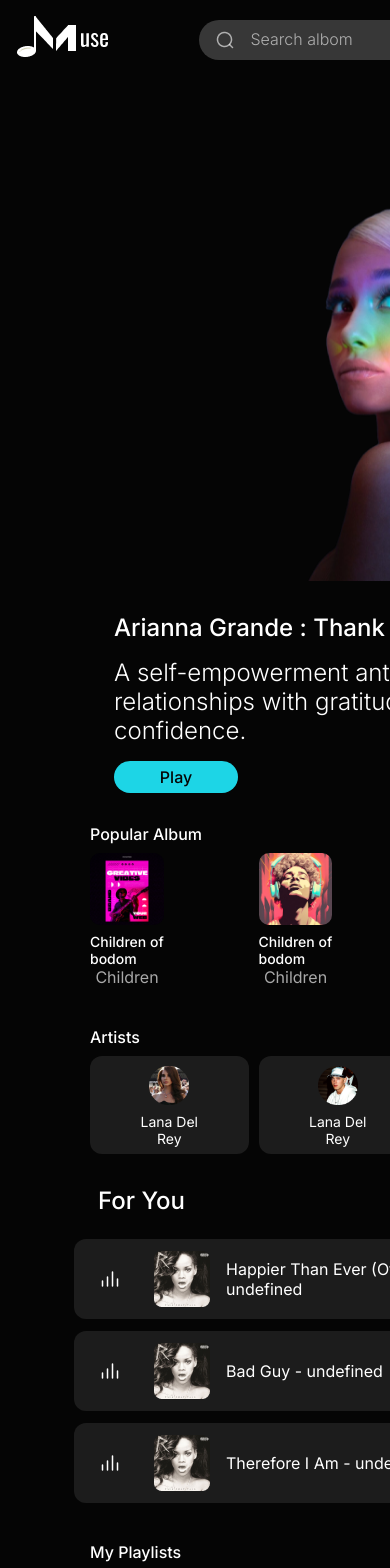
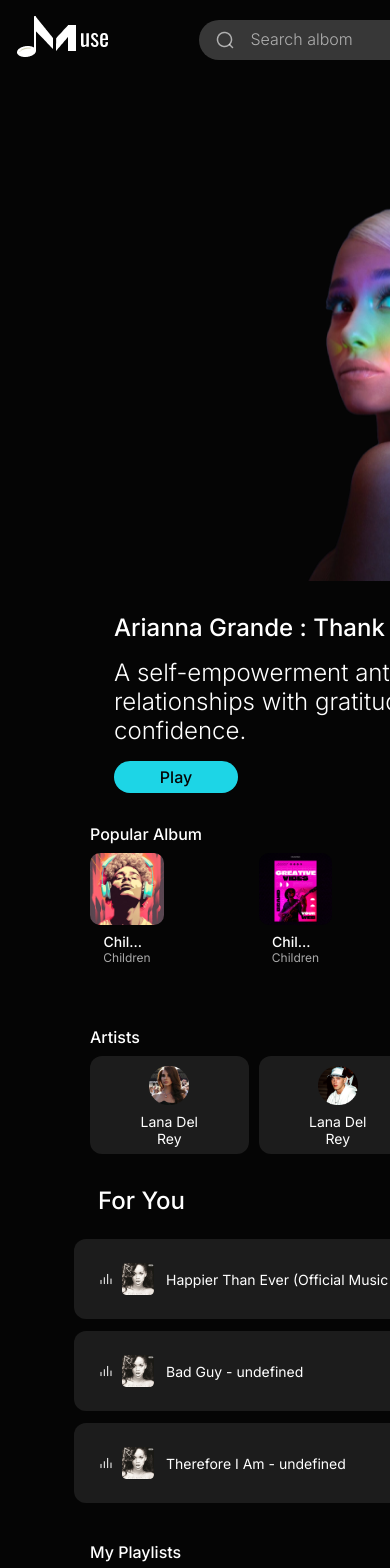
Before and after one commit to nikushabitskinashvili/muse, a Next.js app: page / in a window 390 px wide. Shown: the top 1568 px of the page. Built offline with nearby package versions, Linux system fonts and the light colour scheme.

Commit message:
feat: create album page

```diff
--- a/app/(authorised)/albums/[id]/page.module.scss
+++ b/app/(authorised)/albums/[id]/page.module.scss
@@ -2,6 +2,7 @@
 .main{
     background-color: black;
     width: 100%;
+    padding: 32px 24px 0 24px;
 }
 
 .albumDetails{
@@ -10,5 +11,10 @@
     max-width: 1176px;
     margin: 0 auto;
     gap: 32px;
-    padding: 0 24px;
 }
+
+@media screen and (max-width: 767px) {
+    .albumDetails{
+        gap: 16px;
+    }
+}
--- a/app/(authorised)/albums/page.module.scss
+++ b/app/(authorised)/albums/page.module.scss
@@ -4,7 +4,7 @@
     width: 100%;
     background-color: black;
     min-height: 100vh;
-    padding: 24px 0 24px 16px;
+    padding: 24px;
 }
 
 .mainWrapper {
@@ -14,7 +14,6 @@
     flex-direction: column;
     gap: 32px;
     margin: 0 auto;
-    padding: 0 24px;
 }
 
 .albumTxt span {
@@ -31,9 +30,10 @@
     flex-wrap: wrap;
 }
 
-@media screen and (max-width: 1024px) and (min-width: 768px) {
+@media screen and (max-width: 1024px) {
     .container{
      gap: 24px 20px;
+     overflow-y: scroll;
     }
  }
 
@@ -42,5 +42,8 @@
    .container{
     gap: 20px 16px;
     overflow-y: scroll;
+    width: 100%;
    }
+
+
 }
--- a/app/components/AlbumCard/AlbumCard.module.scss
+++ b/app/components/AlbumCard/AlbumCard.module.scss
@@ -3,12 +3,9 @@
 .albumCard {
   display: flex;
   flex-direction: column;
+  width: 176px;
   align-items: center;
-  max-width: 150px;
-  min-height: 229px;
   gap: 16px;
-  width: 100%;
-  height: 229px;
 }
 
 .albumName {
@@ -39,12 +36,9 @@
 }
 
 
-@media screen and (max-width: 1024px) and (min-width: 768px) {
-  .albumCard {
-    max-width: 159px;
-    min-width: 74px;
-    min-height: 122px;
-    max-height: 222px;
+@media screen and (max-width: 1024px) {
+  .albumCard{
+    max-width: 146px;
   }
 }
 
@@ -52,14 +46,18 @@
 @media only screen and (max-width: 767px) {
   .albumTitle {
     font-size: 14px;
+    max-width: 47px;
+    text-wrap: nowrap;
+    overflow: hidden;
+    text-overflow: ellipsis;
+  }
+
+  .artistName{
+    font-size: 12px;
   }
 
   .albumCard {
+    width: 74px;
     gap: 8px;
-    width: 74px;
-    height: 98px;
-    min-height: 98px;
-    max-width: 74px;
-    min-width: 1px;
   }
 }
--- a/app/components/AlbumHero/AlbumHero.module.scss
+++ b/app/components/AlbumHero/AlbumHero.module.scss
@@ -5,7 +5,6 @@
   display: flex;
   flex-direction: column;
   gap: 32px;
-  background: #050505;
 }
 
 .main {
@@ -16,7 +15,6 @@
 
 .h2 {
   color: #FFF;
-  font-family: Inter;
   font-size: 24px;
   font-style: normal;
   font-weight: 500;
@@ -30,7 +28,7 @@
   object-fit: cover;
 }
 
-.about {
+.aboutWrapper {
   display: flex;
   flex-direction: column;
   gap: 32px;
@@ -84,60 +82,88 @@
   line-height: normal;
 }
 
-// @media only screen and (max-width: 1023px) {
-//   .container {
-//     max-width: 600px;
-//     height: 338px;
-//     gap: 24px;
-//   }
+.images{
+  display: none;
+}
 
-//   .main {
-//     gap: 24px;
-//   }
+.buttons button{
+  width: 150px;
+}
 
-//   .h2 {
-//     font-size: 20px;
-//   }
+@media  screen and (max-width: 1024px) {
+  .container {
+    gap: 24px;
+  }
 
-//   .img {
-//     width: 264px;
-//     height: 290px;
-//   }
+  .main {
+    gap: 24px;
+  }
 
-//   .total {
-//     font-size: 16px;
-//   }
-// }
+  .h2 {
+    font-size: 20px;
+  }
 
-// @media only screen and (max-width: 767px) {
-//   .container {
-//     height: 480px;
-//     max-width: 343px;
-//   }
+  .img {
+    width: 264px;
+    height: 290px;
+  }
 
-//   .h2{
-//     font-size: 16px;
-//   }
+  .total {
+    font-size: 16px;
+  }
+}
 
-//   .h3{
-//     font-size: 14px;
-//   }
+@media screen and (max-width: 767px) {
+  .container {
+    max-width: 767px;
+    height: 100%;
+    width: 100%;
+  }
 
-//   .total{
-//     font-size: 12px;
-//   }
+  .h2{
+    font-size: 16px;
+  }
 
-//   .main {
-//     flex-direction: column;
-//     gap: 16px;
-//     align-items: flex-start;
-//     justify-content: center;
-//   }
+  .h3{
+    font-size: 14px;
+  }
 
-//   .img{
-//     width: 100%;
-//     height: 190px;
-//     align-items: flex-start;
-//     justify-content: center;
-//   }
-// }
+  .total{
+    font-size: 12px;
+  }
+
+  .main {
+    flex-direction: column;
+    gap: 16px;
+    align-items: flex-start;
+    justify-content: center;
+  }
+
+  .img{
+    align-items: flex-start;
+    justify-content: center;
+    width: 100%;
+  }
+
+  .buttons{
+    display: none;
+  }
+
+  .aboutWrapper{
+    gap: 8px;
+  }
+
+  .images{
+    display: block;
+    display: flex;
+    align-items: center;
+    gap: 8px;
+  }
+
+  .about{
+    display: flex;
+    align-items: center;
+    justify-content: space-between;
+    width: 100%;
+  }
+}
--- a/app/components/PlaylistItem/PlaylistItem.module.scss
+++ b/app/components/PlaylistItem/PlaylistItem.module.scss
@@ -3,14 +3,14 @@
   max-width: 1176px;
   width: 100%;
   height: 80px;
-  padding: 12px 24px;
+  padding: 0 24px;
   justify-content: space-between;
   align-items: center;
   border-radius: 12px;
   background: #1C1C1C;
 }
 
-.active{
+.active {
   background-color: #4A4A4A;
 }
 
@@ -51,7 +51,6 @@
 
 .text {
   color: #FFF;
-  font-family: Inter;
   font-size: 16px;
   font-style: normal;
   font-weight: 400;
@@ -80,74 +79,64 @@
 }
 
 
-// @media only screen and (max-width: 1023px) {
+@media screen and (max-width: 1024px) {
 
-//   .playlistItem {
-//     max-width: 696px;
-//   }
 
-//   .leftSection {
-//     gap: 20px;
-//   }
 
-//   .text {
-//     max-width: 235px;
-//     overflow: hidden;
-//     text-overflow: ellipsis;
-//     text-wrap: nowrap;
-//   }
+  .leftSection {
+    gap: 20px;
+  }
 
-//   .imageSection {
-//     gap: 16px;
-//   }
+  .text {
+    max-width: 235px;
+    overflow: hidden;
+    text-overflow: ellipsis;
+    text-wrap: nowrap;
+  }
 
-//   .rightSection {
-//     gap: 16px;
-//   }
+  .imageSection {
+    gap: 16px;
+  }
 
-//   .time {
-//     gap: 8px;
-//   }
-// }
+  .rightSection {
+    gap: 16px;
+  }
 
-// @media only screen and (max-width: 767px) {
+}
 
-//   .playlistItem {
-//     min-width: 343px;
-//     max-height: 40px;
-//   }
+@media screen and (max-width: 767px) {
 
-//   .icon {
-//     width: 16px;
-//     height: 16px;
-//   }
+  .icon {
+    width: 16px;
+    height: 16px;
+  }
 
-//   .image {
-//     width: 32px;
-//     height: 32px;
-//   }
+  .image {
+    width: 32px;
+    height: 32px;
+  }
 
-//   .leftSection {
-//     gap: 12px;
-//   }
+  .leftSection {
+    gap: 12px;
+  }
 
-//   .text {
-//     font-size: 14px;
-//     max-width: 108px;
-//     text-wrap: nowrap;
-//     overflow: hidden;
-//     text-overflow: ellipsis;
-//   }
+  .text {
+    font-size: 14px;
+    max-width: 246px;
+    text-wrap: nowrap;
+    overflow: hidden;
+    text-overflow: ellipsis;
+  }
 
-//   .imageSection {
-//     gap: 8px;
-//   }
+  .imageSection {
+    gap: 8px;
+  }
 
-//   .time {
-//     display: none;
-//   }
+  .time {
+    display: none;
+  }
 
-//   .heart {
-//     display: none;
-//   }
-// }
+  .heart {
+    display: none;
+  }
+}
--- a/app/components/musicWrapper/musicWrapper.module.scss
+++ b/app/components/musicWrapper/musicWrapper.module.scss
@@ -1,10 +1,10 @@
 .list{
-  //padding: 0 24px;
   display: flex;
   width: 100%;
   flex-direction: column;
   align-items: center;
   gap: 12px;
+  padding: 0 24px;
 }
 
 .active{
--- a/app/data/CarouselData.ts
+++ b/app/data/CarouselData.ts
@@ -19,53 +19,104 @@
 
 export const popularAlbum:PopularAlbum[] = [
     {
+        id:0,
+        img:'/images/1.png',
+        title:"Children of bodom",
+        subTitle:"Children",
+        total:5000
+    },
+    {
         id:1,
         img:'/images/2.png',
         title:"Children of bodom",
         subTitle:"Children",
+        total:5000
     },
     {
         id:2,
+        img:'/images/3.png',
+        title:"Children of bodom",
+        subTitle:"Children",
+        total:5000
+    },
+    {
+        id:3,
+        img:'/images/4.png',
+        title:"Children of bodom",
+        subTitle:"Children",
+        total:5000
+    },
+    {
+        id:4,
         img:'/images/1.png',
         title:"Children of bodom",
         subTitle:"Children",
-    },
-    {
-        id:3,
-        img:'/images/3.png',
-        title:"Children of bodom",
-        subTitle:"Children",
-    },
-    {
-        id:4,
-        img:'/images/4.png',
-        title:"Children of bodom",
-        subTitle:"Children",
+        total:5000
     },
     {
         id:5,
         img:'/images/1.png',
         title:"Children of bodom",
         subTitle:"Children",
+        total:5000
     },
     {
         id:6,
-        img:'/images/2.png',
+        img:'/images/1.png',
         title:"Children of bodom",
         subTitle:"Children",
+        total:5000
     },
     {
         id:7,
-        img:'/images/3.png',
+        img:'/images/1.png',
         title:"Children of bodom",
         subTitle:"Children",
+        total:5000
     },
     {
         id:8,
-        img:'/images/4.png',
+        img:'/images/1.png',
         title:"Children of bodom",
         subTitle:"Children",
+        total:5000
+    },
+    {
+        id:9,
+        img:'/images/1.png',
+        title:"Children of bodom",
+        subTitle:"Children",
+        total:5000
+    },
+    {
+        id:10,
+        img:'/images/1.png',
+        title:"Children of bodom",
+        subTitle:"Children",
+        total:5000
+    },
+    {
+        id:11,
+        img:'/images/1.png',
+        title:"Children of bodom",
+        subTitle:"Children",
+        total:5000
+    },
+    {
+        id:12,
+        img:'/images/1.png',
+        title:"Children of bodom",
+        subTitle:"Children",
+        total:5000
+    },
+    {
+        id:13,
+        img:'/images/1.png',
+        title:"Children of bodom",
+        subTitle:"Children",
+        total:5000
     }
+
 ]
 
 
--- a/types.d.ts
+++ b/types.d.ts
@@ -1,8 +1,9 @@
 interface PopularAlbum{
     id:number,
     img: StaticImageData,
-    title:string,
-    subTitle:string
+    title?:string,
+    subTitle?:string,
+    total?:number
 }
 
 
```
Also changed, not shown: app/(authorised)/albums/[id]/page.tsx (+6 -13 lines), app/(authorised)/albums/page.tsx (+0 -15 lines), app/components/AlbumHero/AlbumHero.tsx (+23 -13 lines).
